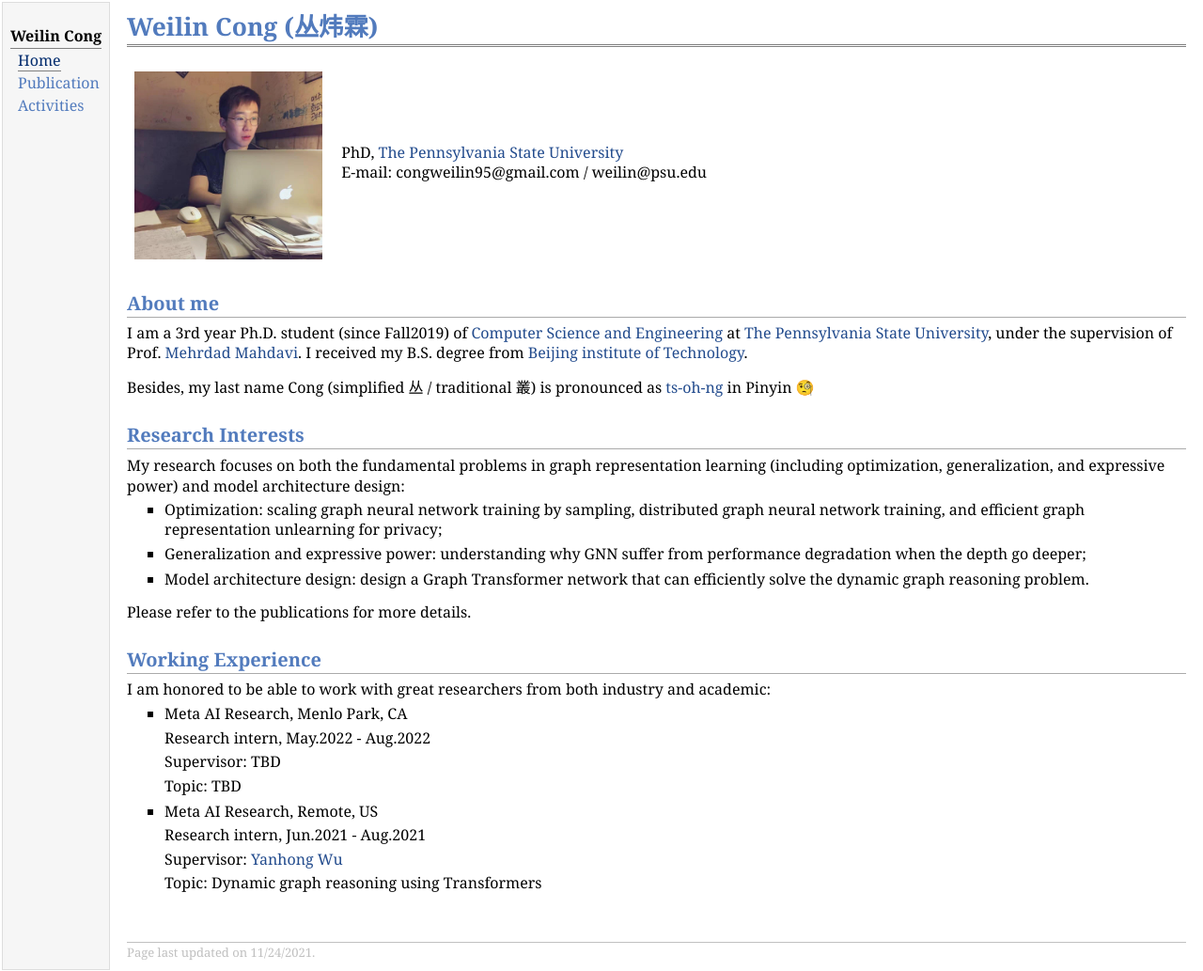
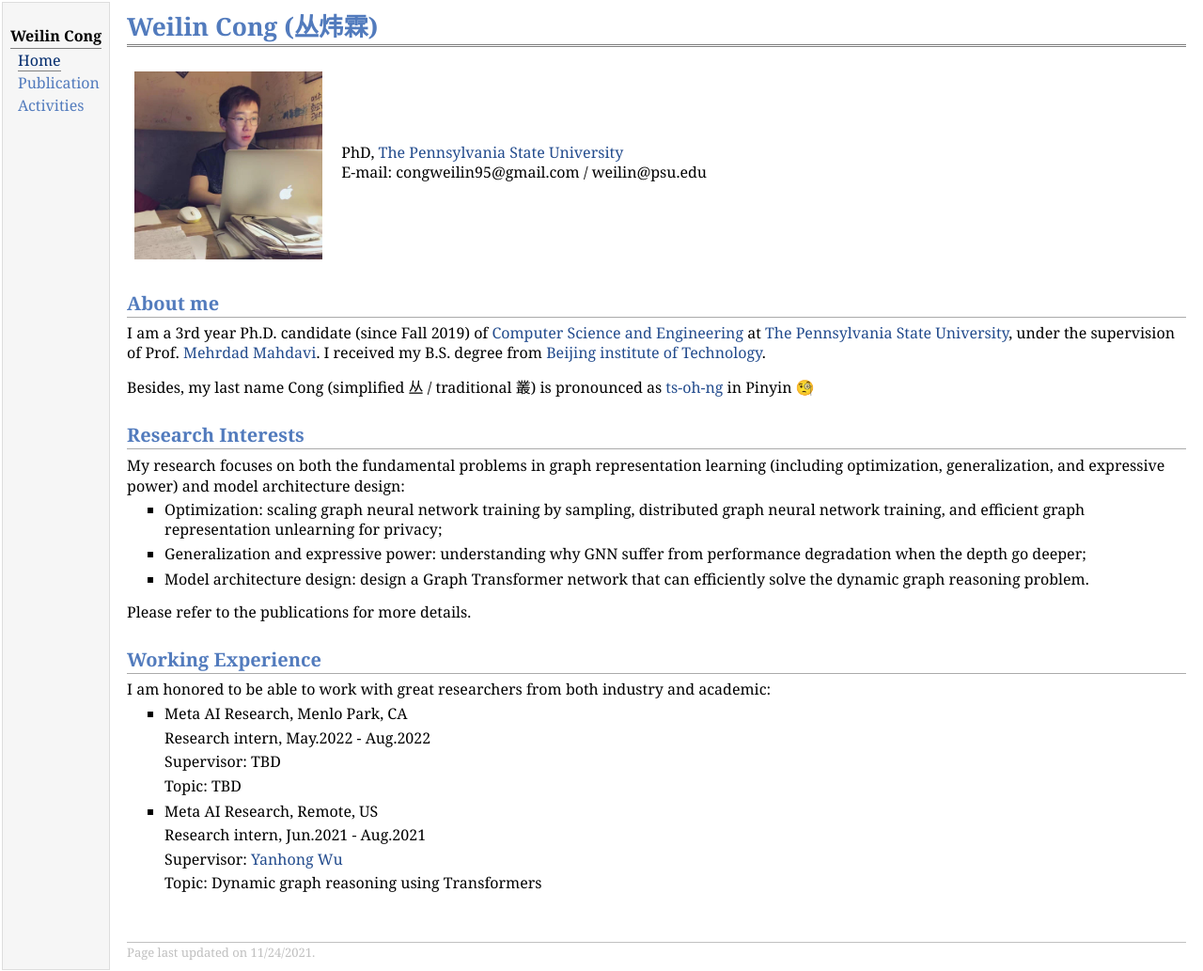
Before and after one commit to CongWeilin/CongWeilin.io, a plain HTML site: page index.html in a window 1280 px wide. Shown: the whole page at 94% size. Drawn offline with Linux system fonts and the light colour scheme.

Commit message:
Update index.html

```diff
--- a/index.html
+++ b/index.html
@@ -26,7 +26,7 @@
 E-mail: congweilin95@gmail.com / weilin@psu.edu</p>
 </td></tr></table>
 <h2>About me</h2>
-<p>I am a 3rd year Ph.D. student (since Fall2019) of <a href="https://www.eecs.psu.edu/">Computer Science and Engineering</a> at <a href="http://www.psu.edu/">The Pennsylvania State University</a>,
+<p>I am a 3rd year Ph.D. candidate (since Fall 2019) of <a href="https://www.eecs.psu.edu/">Computer Science and Engineering</a> at <a href="http://www.psu.edu/">The Pennsylvania State University</a>,
 under the supervision of Prof. <a href="http://www.cse.psu.edu/~mzm616/">Mehrdad Mahdavi</a>.
 I received my B.S. degree from <a href="http://english.bit.edu.cn/">Beijing institute of Technology</a>.</p>
 
```
